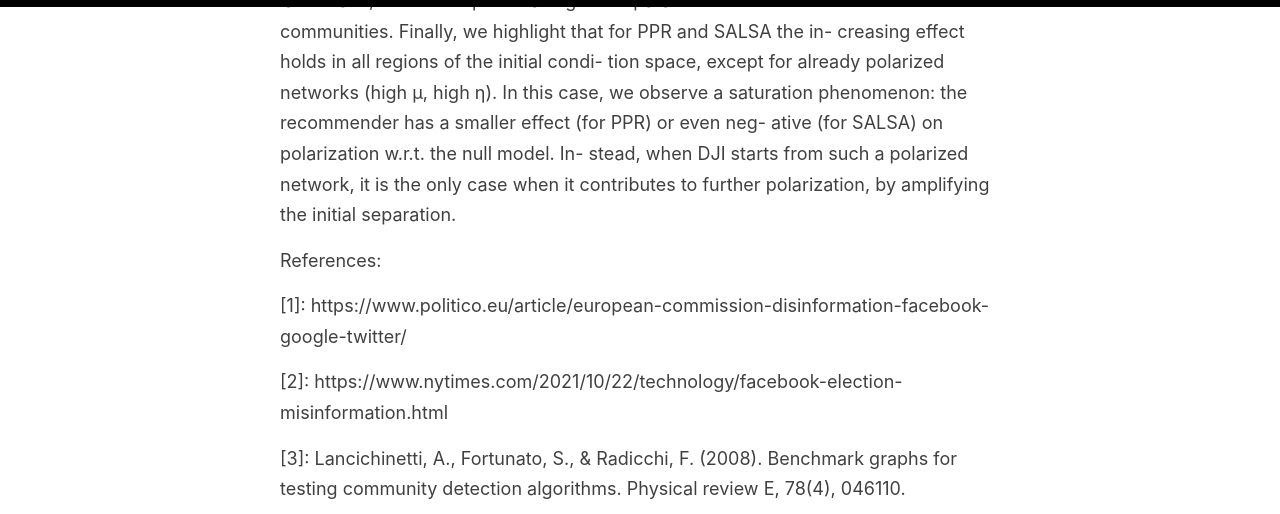
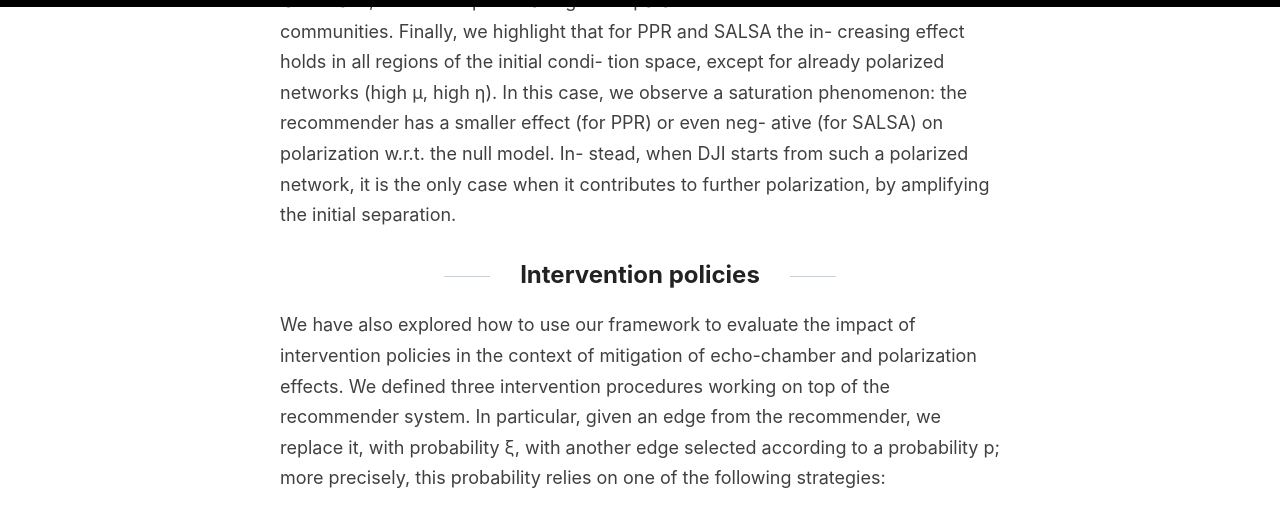
Before and after one commit to mminici/oldwebsite, a Jekyll site: the page built from _posts/2021-12-02-prod.md, in a window 1280 px wide and 1400 px high, scrolled down 11126 px. Shown: the top 514 px of the window. Built offline with Jekyll 4.4.1, drawn with Linux system fonts in a browser that asks for light colours; some of the changed text lies outside the part shown.

Commit message:
Update 2021-12-02-prod.md

```diff
--- a/_posts/2021-12-02-prod.md
+++ b/_posts/2021-12-02-prod.md
@@ -88,6 +88,22 @@ For this type of network (highly homophilic, but not well modularized) the effec
 Results are very different between Jaccard Index and random walk-based recommenders, Personalized PageRank and SALSA, for all initial conditions. In the general case, while the former type of recommenders obtains a small negative effect on polarization w.r.t. the null model, the latter is increasing it significantly. We hypothesize the difference is caused by the underlying algorithm mechanisms, Directed Jaccard favors immediate neighbors while random-walk based recommenders consider within-community users also at higher distances. In the latter case, this ends up increasing the separation between the different communities.
 Finally, we highlight that for PPR and SALSA the in- creasing effect holds in all regions of the initial condi- tion space, except for already polarized networks (high μ, high η). In this case, we observe a saturation phenomenon: the recommender has a smaller effect (for PPR) or even neg- ative (for SALSA) on polarization w.r.t. the null model. In- stead, when DJI starts from such a polarized network, it is the only case when it contributes to further polarization, by amplifying the initial separation.
 
+
+## Intervention policies
+
+We have also explored how to use our framework to evaluate the impact of intervention policies in the context of mitigation of echo-chamber and polarization effects. We defined three intervention procedures working on top of the recommender system. In particular, given an edge from the recommender, we replace it, with probability ξ, with another edge selected according to a probability p; more precisely, this probability relies on one of the following strategies:
+
+   1. Random uniform strategy: p is uniform over the non existing edge set. The original recommendation is therefore modified in order to pursue serendipity.
+   2. Opinion diversity strategy: p is proportional to the opinion difference of the nodes, i.e. <img src="https://render.githubusercontent.com/render/math?math=%5Clarge%20p%20%3D%20%7Co_u%20%5C-%20o_v%20%7C%0A%0A">; here, we try to bridge individuals belonging to different echo chambers.
+   3. Degree-based strategy: p is higher for nodes with higher degrees, according to a sigmoid: <img src="https://render.githubusercontent.com/render/math?math=%5Clarge%20%20p%20%3D%201%2F(1%20%2B%20e%5E%7B%5C-(x%5C-%20%5Chat%7Bd%7D)%7D)%0A%0A">
+, where _x_ is the in-degree of the recommended node and <img src="https://render.githubusercontent.com/render/math?math=%5Chat%7Bd%7D%0A%0A"> is the average in-degree of the network); the idea is to leverage popular individuals to break echo chambers, as suggested by \[5\].
+
+| ![](../images/interventions.png) |
+|:--:|
+| ∆NCI (first row) and ∆RWC (second row) as a function of the intervention probability ξ, for each interven- tion procedure and each model: BCM (left half) and Episte- mological (right half).|
+
+
+
 References:
 
 \[1\]: https://www.politico.eu/article/european-commission-disinformation-facebook-google-twitter/
```
Also changed, not shown: other parts of _posts/2021-12-02-prod.md (+2 -0 lines).
